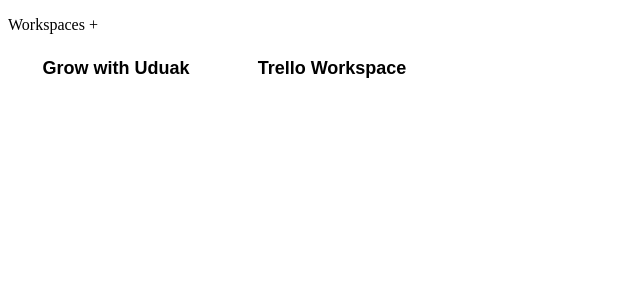
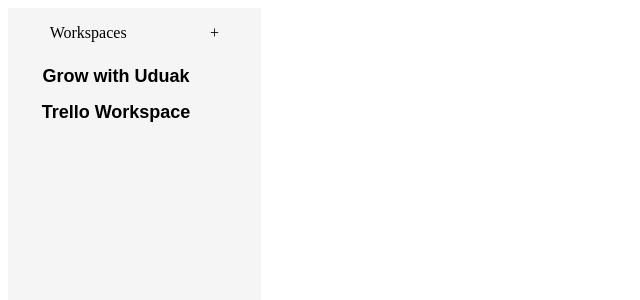
Before and after one commit to growwithuduak/geek-devs-frontend, a React (Vite) app: page / in a window 1280 px wide. Shown: the top 300 px of the page, without its empty margins (0-640 px from the left). Built offline with nearby package versions, Linux system fonts and the light colour scheme.

Commit message:
Added styles

```diff
--- a/src/App.css
+++ b/src/App.css
@@ -0,0 +1,13 @@
+.myComponent {
+    display: flex;
+    flex-direction: column;
+    width: 20%;
+    height: 100vh;
+    background: whitesmoke;
+}
+
+p{
+    display: flex;
+    justify-content: space-around;
+
+}
```
